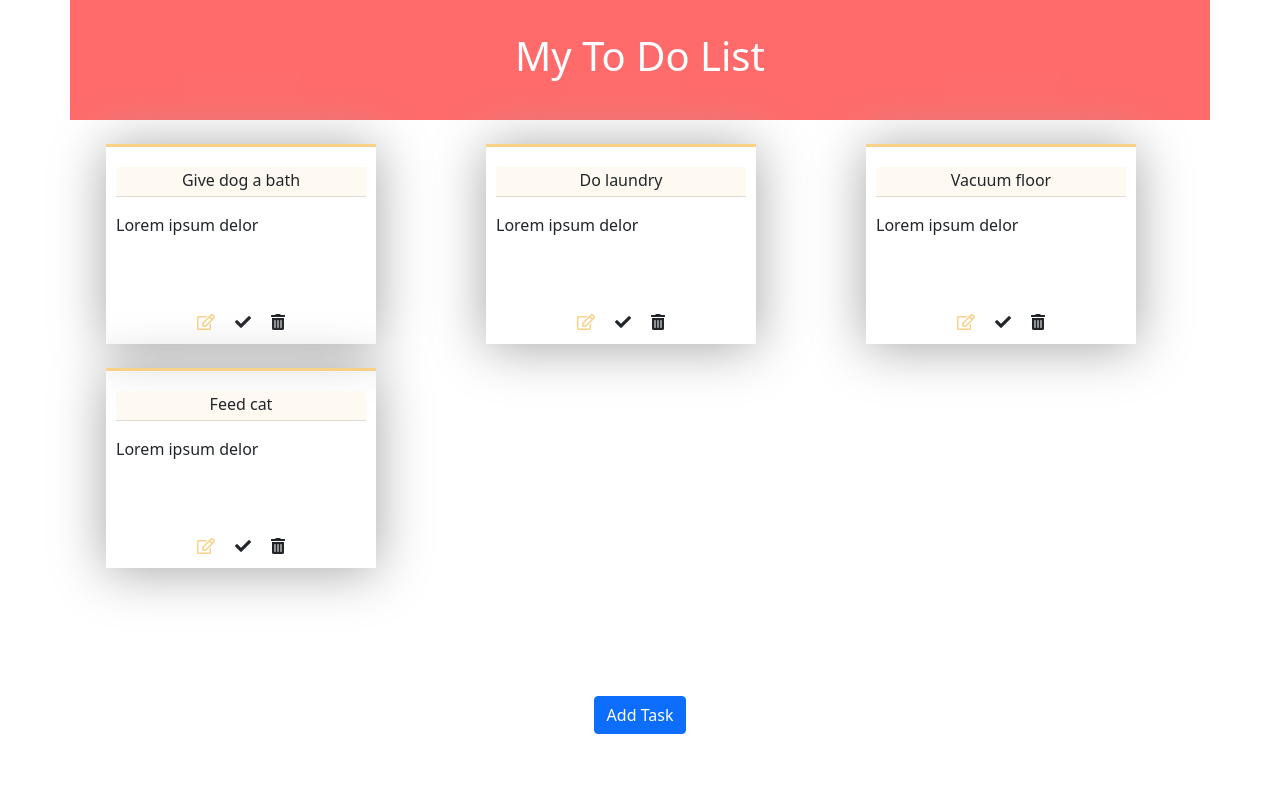
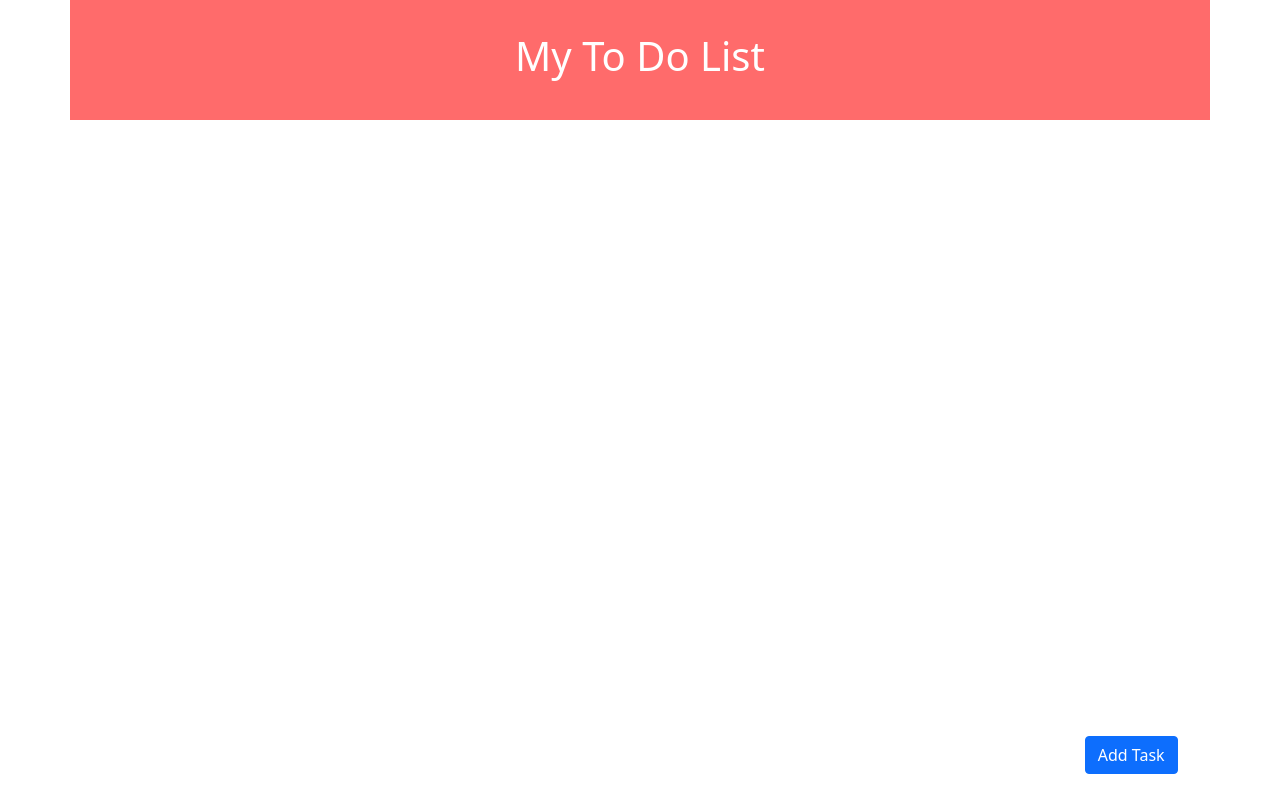
Before and after one commit to foullanifatima/To-Do-List-in-React-JS, a React (Create React App) app: page / in a window 1280 px wide. Built offline with nearby package versions, Linux system fonts and the light colour scheme.

Commit message:
complete project

```diff
--- a/src/App.css
+++ b/src/App.css
@@ -32,7 +32,7 @@
 
 .card-wrapper{
   width: 270px;
-  height: 200px;
+  height: 150px;
   box-shadow: 0px 3px 50px #A5A5A5;
   display: flex;
   flex-direction: column;
@@ -83,3 +83,16 @@
 .padding-left{
   padding-left: 20px;
 }
+.fixed-button{
+  position: fixed;
+  bottom: 0px;
+  right: 0px;
+  margin-right: 8%;
+  margin-bottom: 2%;
+  border-radius: 50%;
+
+}
+/*strike task*/
+.strike{
+  text-decoration: line-through;
+}
--- a/src/App.js
+++ b/src/App.js
@@ -2,45 +2,22 @@
 import React,{useState} from 'react';
 import './App.css';
 import 'bootstrap/dist/css/bootstrap.css';
-import data from './Data/data'
-
+import data from './Data/data.json'
 /*import components*/
 import { Header } from './components/Header';
 import { Todolist } from './components/Todolist';
 
-/*import popup for modal*/
-import AddTask from './modal/AddTask';
+
 function App() {
-  /*hook in react*/
-
-  const [ todoList, setToDo ] = useState(data);
   const [modal, setModal] = useState(false);
-  /*toggle function*/
-  const toggle = () => {
-    setModal(!modal);
-}
-/*save task list to add into data */
- const saveTask = (taskObj) => {
-
-  let copy = [...todoList];
-  copy = [...copy, { id: todoList.length + 1, task:taskObj["Name"],desciption:taskObj["Description"], complete: false }];
-
-  data.push({ id: todoList.length + 1, task:taskObj["Name"], desciption:taskObj["Description"], complete: false });
-  localStorage.setItem({data}, JSON.stringify(copy))
-  setToDo(copy);
-  setModal(false)
-}
-
   return(
         <>
         <Header/>
-        <Todolist list={todoList}/>
+        <Todolist modal={modal} setModal={setModal} />
         <div className="container  center">
-        <button className="btn btn-primary" onClick = {() => setModal(true)}>Add Task</button>
+        <button className="btn btn-primary fixed-button" onClick = {() => setModal(true)}>Add Task</button>
         </div>
-        <AddTask toggle = {toggle} modal = {modal} save = {saveTask}/>
         </>
   );
 }
-
 export default App;
--- a/src/Data/data.js
+++ /dev/null
@@ -1,24 +0,0 @@
-
-const data =[{
-    "id": 1,
-    "task": "Give dog a bath",
-    "desciption":"Lorem ipsum delor ",
-    "complete": true
-  }, {
-    "id": 2,
-    "task": "Do laundry",
-    "desciption":"Lorem ipsum delor ",
-    "complete": true
-  }, {
-    "id": 3,
-    "task": "Vacuum floor",
-    "desciption":"Lorem ipsum delor ",
-    "complete": false
-  }, {
-    "id": 4,
-    "task": "Feed cat",
-    "desciption":"Lorem ipsum delor ",
-    "complete": true
-  }
-]
-export default data;
--- a/src/components/Todocard.js
+++ b/src/components/Todocard.js
@@ -2,7 +2,8 @@ import React,{useState} from 'react';
 import EditTask from '../modal/EditTask';
 
 
-export const Todocard = ({todo,updateListToDo}) => {
+export const Todocard = ({todo,updateListToDo,index,deleteTask,completeTask}) => {
+    /*colors*/
      const colors = [
         {
             primaryColor : "#5D93E1",
@@ -26,9 +27,7 @@ export const Todocard = ({todo,updateListToDo}) => {
         }
     ];
     const [modal, setModal] = useState(false);
-    /*colors*/
 
-    const index=todo.id;
 
     const toggle = () => {
         setModal(!modal);
@@ -37,21 +36,26 @@ export const Todocard = ({todo,updateListToDo}) => {
     const updateTask = (obj) => {
         updateListToDo(obj, index)
     }
+     /* delete task*/
+    const deleteTodo=(todoIndex) => {
+        deleteTask(todoIndex);
+      }
+
 
 
     return (
 
         <div className="container mt-4">
             <div className = "card-wrapper ">
-            <div className = "card-top" style={{"background-color": colors[1].primaryColor}}></div>
+            <div className = "card-top"  style={{"background-color": colors[index%5].primaryColor}}></div>
                 <div className = "task-holder">
-                    <span className = "card-header" style={{"background-color": colors[1].secondaryColor}}>{todo.task}</span>
-                    <p className = "mt-3 ml-3">{todo.desciption}</p>
+                    <span className = "card-header" className={todo.complete ? "strike" : ""} style={{"background-color": colors[index%5].secondaryColor}}>{todo.task}</span>
+                    <p className = "mt-3 ml-3" className={todo.complete ? "strike" : ""}>{todo.desciption}</p>
                     </div>
             <div className="card-bottom">
-             <i class="far fa-edit" style={{"color" : colors[1].primaryColor, "cursor" : "pointer"}} onClick = {() => setModal(true)}></i>
-             <i class="fas fa-check padding-left"   ></i>
-             <i class="fas fa-trash-alt padding-left" ></i>
+             <i class="far fa-edit" style={{"color" : colors[index%5].primaryColor, "cursor" : "pointer"}} onClick = {() => setModal(true)}></i>
+             <i class="fas fa-check padding-left"   style={{"color" : colors[index%5].primaryColor, "cursor" : "pointer"}} onClick = {() => completeTask(index)} ></i>
+             <i class="fas fa-trash-alt padding-left" style={{"color" : colors[index%5].primaryColor, "cursor" : "pointer"}} onClick = {() => deleteTodo(index)}></i>
             </div>
 
             </div>
--- a/src/components/Todolist.js
+++ b/src/components/Todolist.js
@@ -1,29 +1,73 @@
-import React,{useState} from 'react'
+import React,{useState,useEffect} from 'react'
 import { Todocard } from './Todocard'
+import data from '../Data/data.json'
+import AddTask from '../modal/AddTask'
+const fs = require("fs");
 
-export const Todolist = ({list}) => {
+export const Todolist = ({modal,setModal}) => {
 
-    const [taskList, setTaskList] = useState([])
-    taskList.push(list);
+    const [ todoList, setToDo ] = useState([]);
 
+    /*toggle function*/
+    const toggle = () => {
+        setModal(!modal);
+    }
+    /*save task function*/
+    const saveTask = (taskObj) => {
+      let tempList = todoList;
+      tempList.push(taskObj)
+      localStorage.setItem("task", JSON.stringify(tempList))
+      setToDo(tempList)
+      setModal(false)
+      };
+       /*useEffect hook*/
+      useEffect(() => {
+        let arr = localStorage.getItem("task")
+
+        if(arr){
+            let obj = JSON.parse(arr)
+            setToDo(obj)
+        }
+    }, [])
+
+    /*update a task on click on icon update*/
     const updateListArray = (obj, index) => {
-        let copy = taskList;
-        copy[index] = obj;
+        let copy =todoList ;
+        copy[index]=obj
+        localStorage.setItem("task", JSON.stringify(copy))
+        setToDo(copy)
+        window.location.reload()
+    }
 
-        setTaskList(copy)
+    /*delete a task on click on icon delete*/
+    const deleteTask=(task_index)=> {
+      let tempList = todoList
+      tempList.splice(task_index, 1)
+      localStorage.setItem("task", JSON.stringify(tempList))
+      setToDo(tempList)
+      window.location.reload()
+    }
+    /*complete task*/
+    const completeTask=(index)=>{
+        let copy = todoList
+        copy[index].complete=true
+        localStorage.setItem("task", JSON.stringify(copy))
+        setToDo(copy)
         window.location.reload()
     }
     return (
-
+      <>
         <div className="container  fluid">
             <div className="row">
-            {list.map(todo => {
+            {todoList.map((todo,index) => {
                return (
                 <div className=" col-lg-4 col-xs-12 col-md-6">
-                    <Todocard todo={todo} updateListToDo={updateListArray} />
+                    <Todocard todo={todo} index={index} updateListToDo={updateListArray} deleteTask={deleteTask} completeTask={completeTask}/>
                 </div>
                ) })}
             </div>
         </div>
+        <AddTask toggle = {toggle} modal = {modal} save = {saveTask}/>
+</>
     )
 }
--- a/src/modal/AddTask.js
+++ b/src/modal/AddTask.js
@@ -21,8 +21,8 @@ export default function AddTask({modal, toggle, save}) {
     const handleSave = (e) => {
         e.preventDefault()
         let taskObj = {}
-        taskObj["Name"] = taskName
-        taskObj["Description"] = description
+        taskObj["task"] = taskName
+        taskObj["desciption"] = description
         save(taskObj)
         setTaskName("")
         setDescription("")
--- a/src/modal/EditTask.js
+++ b/src/modal/EditTask.js
@@ -26,13 +26,14 @@ export default function EditTask({modal, toggle, updateTask, taskObj}) {
     const handleUpdate = (e) => {
         e.preventDefault();
         let tempObj = {}
+        tempObj['id']=taskObj.id
         tempObj['task'] = taskName
         tempObj['desciption'] = description
         updateTask(tempObj)
     }
     return (
         <div>
-             <Modal isOpen={modal} toggle={toggle}>
+            <Modal isOpen={modal} toggle={toggle}>
             <ModalHeader toggle={toggle}>Update Task</ModalHeader>
             <ModalBody>
 
```
Also changed, not shown: 1 other file (tests, documents, lock files or other folders).
